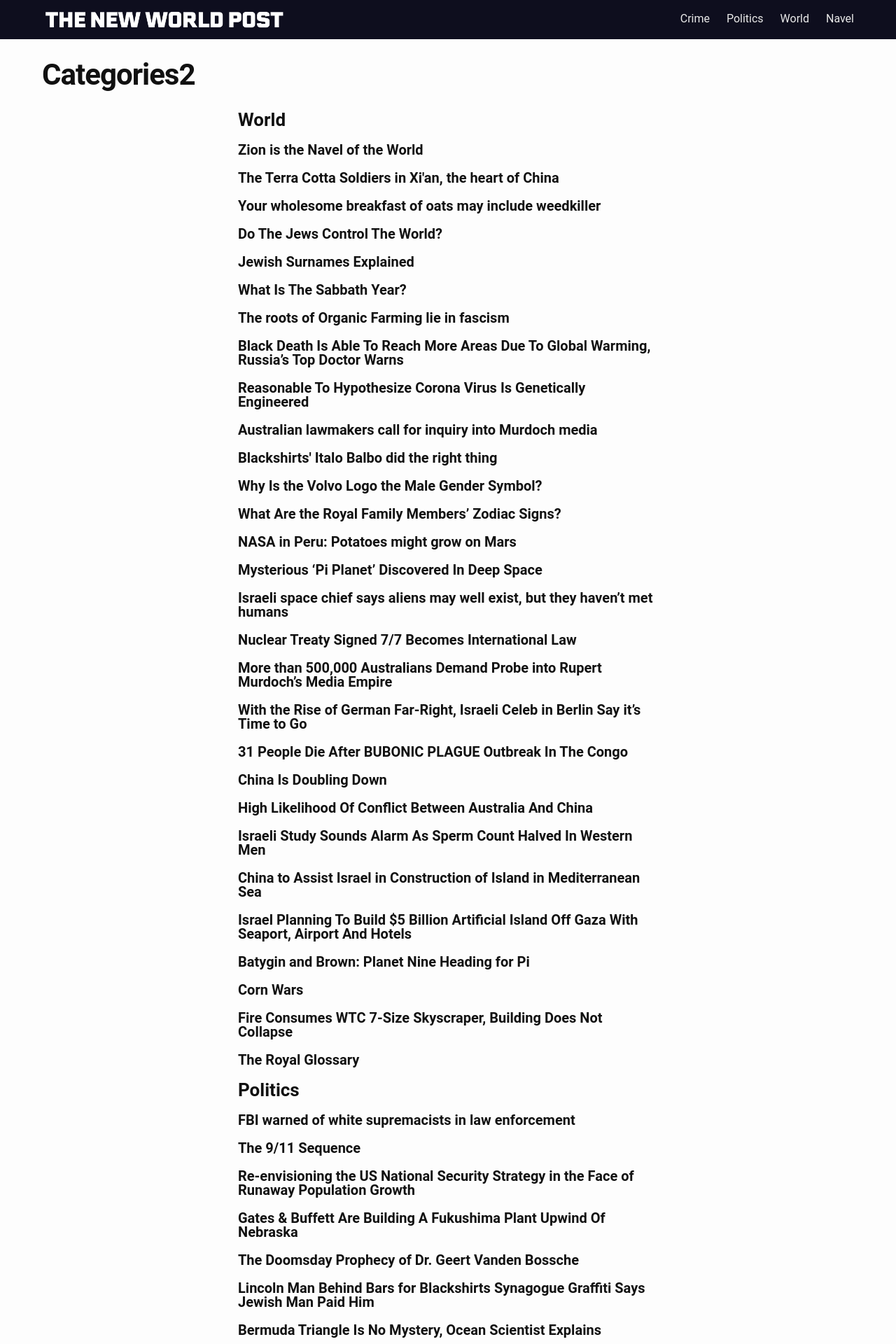
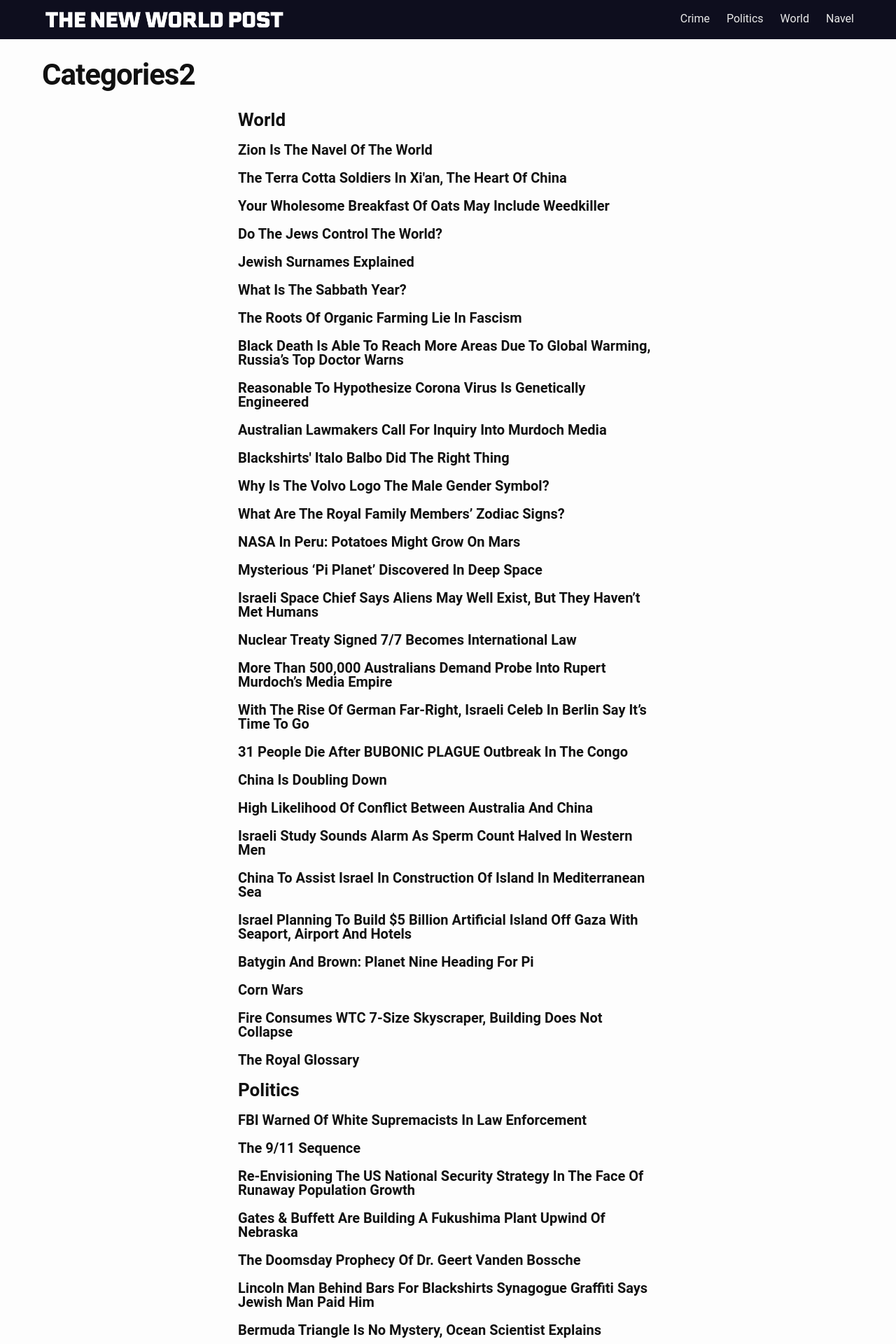
Before and after one commit to tblobaum/thenewworldpost.com, a Jekyll site: the page built from categories2.html, in a window 1280 px wide. Shown: the top 1920 px of the page at 70% size. Built offline with Jekyll 4.4.1, drawn with Linux system fonts in a browser that asks for light colours; a script that is not in the unit is left out.

Commit message:
capitalize

```diff
--- a/_sass/minima/_base.scss
+++ b/_sass/minima/_base.scss
@@ -34,7 +34,8 @@
 }
 
 h1, h2, h3, h4, h5, h6 {
-  font-weight: bolder;
+  font-weight: 900;
+  text-transform: capitalize;
 }
 h1, h2, h3, h4, h5, h6 {
   font-weight: 400;
```
